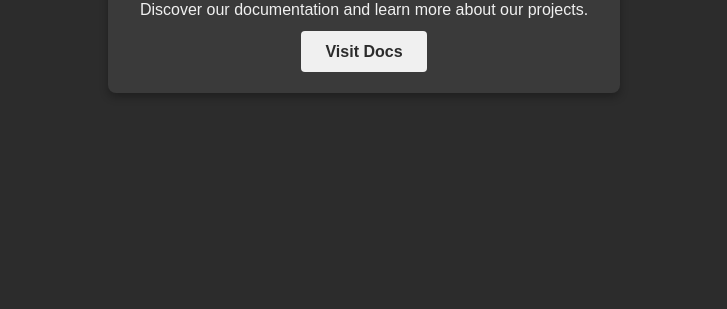
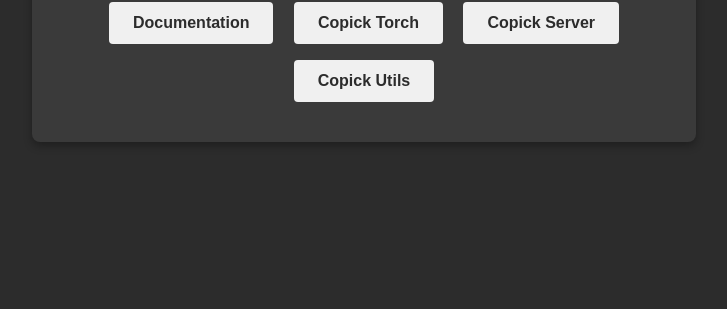
Before and after one commit to copick/copick.github.io, a plain HTML site: page index.html in a window 1280 px wide. Shown: the part 491-800 px from the top of the page, without its empty margins (276-1003 px from the left). Drawn offline with Linux system fonts and the light colour scheme.

Commit message:
Add links to additional copick repositories

```diff
--- a/index.html
+++ b/index.html
@@ -52,6 +52,8 @@
       border-radius: 4px;
       font-weight: bold;
       transition: background-color 0.3s ease, color 0.3s ease;
+      display: inline-block;
+      margin: 0.5rem;
     }
 
     .btn:hover {
@@ -64,6 +66,11 @@
       font-size: 1rem;
       margin-bottom: 1.5rem;
     }
+
+    /* Links container */
+    .links-container {
+      margin-top: 1rem;
+    }
   </style>
 </head>
 <body>
@@ -73,7 +80,13 @@
 
     <h1>Welcome to Copick</h1>
     <p>Discover our documentation and learn more about our projects.</p>
-    <a class="btn" href="https://copick.github.io/copick" target="_blank">Visit Docs</a>
+
+    <div class="links-container">
+      <a class="btn" href="https://copick.github.io/copick" target="_blank">Documentation</a>
+      <a class="btn" href="https://github.com/copick/copick-torch" target="_blank">Copick Torch</a>
+      <a class="btn" href="https://github.com/copick/copick-server" target="_blank">Copick Server</a>
+      <a class="btn" href="https://github.com/copick/copick-utils" target="_blank">Copick Utils</a>
+    </div>
   </div>
 </body>
 </html>
```
